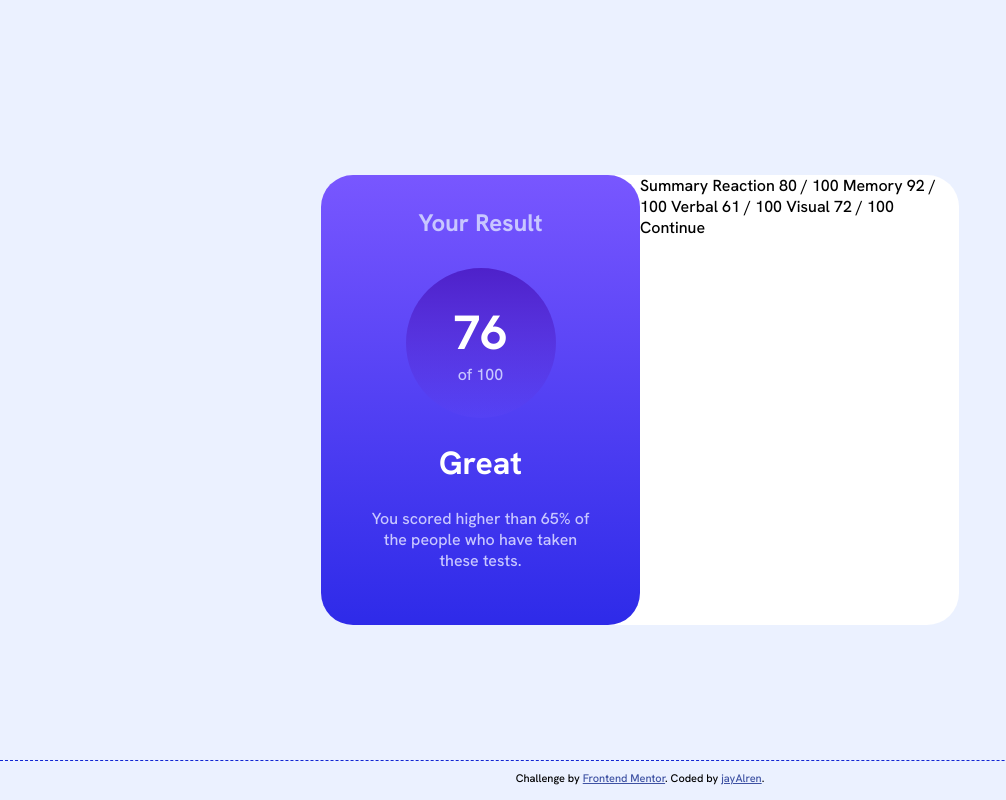
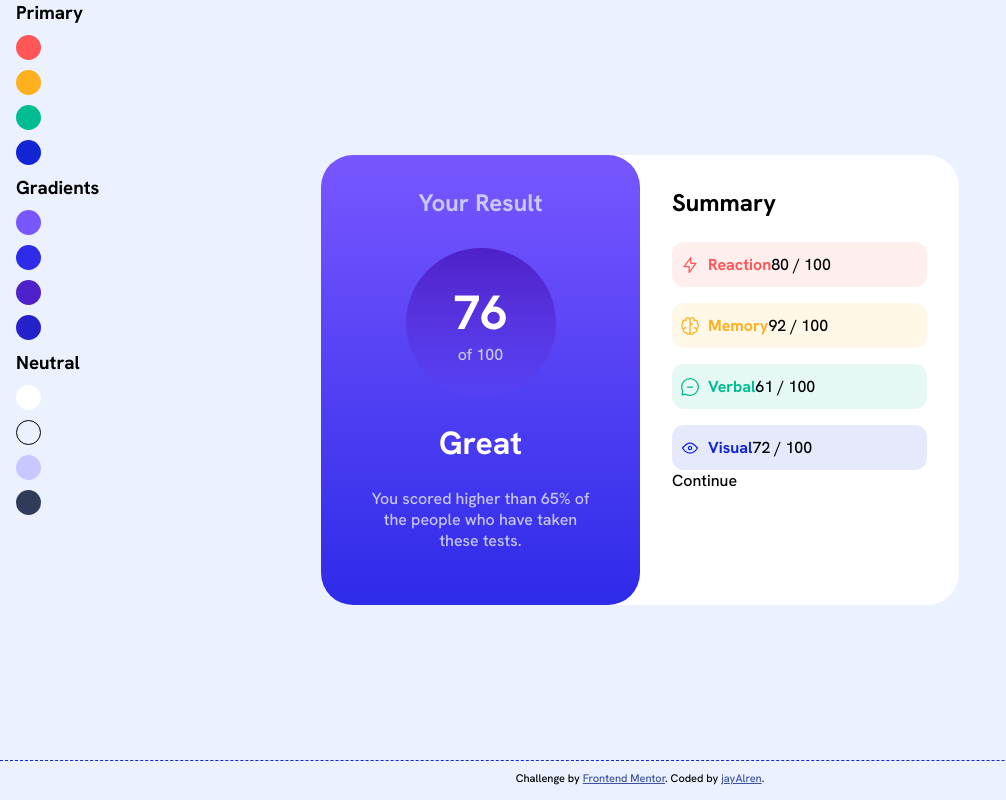
Before and after one commit to jayAlren/results-summary-component-main, a plain HTML site: page index.html in a window 1280 px wide. Shown: the whole page, without its empty margins (0-1006 px from the left). Drawn offline with Linux system fonts and the light colour scheme.

Commit message:
added some visual

```diff
--- a/index.html
+++ b/index.html
@@ -15,6 +15,23 @@
 </head>
 <body>
   <main>
+    <div class="palette">
+      <h3>Primary</h3>
+      <div class="light-red"></div>
+      <div class="Orangey-yellow"></div>
+      <div class="Green-teal"></div>
+      <div class="Cobalt-blue"></div>
+      <h3>Gradients</h3>
+      <div class="Light-slate-blue"></div>
+      <div class="Light-royal-blue"></div>
+      <div class="Violet-blue"></div>
+      <div class="Persian-blue"></div>
+      <h3>Neutral</h3>
+      <div class="White"></div>
+      <div class="Pale-blue"></div>
+      <div class="Light-lavender"></div>
+      <div class="Dark-gray-blue"></div>
+    </div>
     <div class="container">
       <div class="contain">
         <div class="contain-result">
@@ -29,21 +46,32 @@
           </div>
         </div>
         <div class="contain-summary">
-          Summary
-
-          Reaction
-          80 / 100
-
-          Memory
-          92 / 100
-
-          Verbal
-          61 / 100
-
-          Visual
-          72 / 100
-
-          Continue
+          <div class="contain-summary-info">
+            <h2>Summary</h2>
+            <div class="contain-summary-info-group">
+              <div class="contain-summary-info-items">
+                <img src="./assets/images/icon-reaction.svg" />
+                <h4>Reaction</h4>
+                80 / 100
+              </div>
+              <div class="contain-summary-info-items">
+                <img src="./assets/images/icon-memory.svg" />
+                <h4>Memory</h4>
+                92 / 100
+              </div>
+              <div class="contain-summary-info-items">
+                <img src="./assets/images/icon-verbal.svg" />
+                <h4>Verbal</h4>
+                61 / 100
+              </div>
+              <div class="contain-summary-info-items">
+                <img src="./assets/images/icon-visual.svg" />
+                <h4>Visual</h4>
+                72 / 100
+              </div>
+            </div>
+            Continue
+          </div>
         </div>
       </div>
     </div>
--- a/styles.css
+++ b/styles.css
@@ -33,14 +33,107 @@ body {
 }
 
 main {
+	display: grid;
+	place-items: center;
 	min-height: 95dvh;
 }
 
+.palette {
+	position: absolute;
+	display: grid;
+	top: 0;
+	left: 0;
+	gap: 10px;
+	margin: 0 0 0 1em;
+}
+
+.light-red {
+	width: 25px;
+	height: 25px;
+	border-radius: 50%;
+	background-color: hsl(0, 100%, 67%);
+}
+
+.Orangey-yellow {
+	width: 25px;
+	height: 25px;
+	border-radius: 50%;
+	background-color: hsl(39, 100%, 56%)
+}
+
+.Green-teal {
+	width: 25px;
+	height: 25px;
+	border-radius: 50%;
+	background-color: hsl(166, 100%, 37%)
+}
+
+.Cobalt-blue {
+	width: 25px;
+	height: 25px;
+	border-radius: 50%;
+	background-color: hsl(234, 85%, 45%)
+}
+
+.Light-slate-blue {
+	width: 25px;
+	height: 25px;
+	border-radius: 50%;
+	background-color: hsl(252, 100%, 67%)
+}
+
+.Light-royal-blue {
+	width: 25px;
+	height: 25px;
+	border-radius: 50%;
+	background-color: hsl(241, 81%, 54%)
+}
+
+.Violet-blue {
+	width: 25px;
+	height: 25px;
+	border-radius: 50%;
+	background-color: hsla(256, 72%, 46%, 1)
+}
+
+.Persian-blue {
+	width: 25px;
+	height: 25px;
+	border-radius: 50%;
+	background-color: hsla(241, 72%, 46%, 1)
+}
+
+.White {
+	width: 25px;
+	height: 25px;
+	border-radius: 50%;
+	background-color: hsl(0, 0%, 100%)
+}
+
+.Pale-blue {
+	width: 25px;
+	height: 25px;
+	border: 1px solid black;
+	border-radius: 50%;
+	background-color: hsl(221, 100%, 96%)
+}
+
+.Light-lavender {
+	width: 25px;
+	height: 25px;
+	border-radius: 50%;
+	background-color: hsl(241, 100%, 89%)
+}
+
+.Dark-gray-blue {
+	width: 25px;
+	height: 25px;
+	border-radius: 50%;
+	background-color: hsl(224, 30%, 27%)
+}
+
 .container {
-	position: absolute;
-	top: 50%;
-	left: 50%;
-	transform: translate(-50%, -50%);
+
 }
 
 .contain {
@@ -62,7 +155,6 @@ main {
 
 .contain-result-info {
 	padding: 2em 3em;
-
 }
 
 .contain-result-info h2 {
@@ -105,6 +197,67 @@ main {
 	flex: 1;
 }
 
+.contain-summary-info {
+	padding: 2em 2em
+}
+
+.contain-summary-info h2 {
+	margin: 0 0 1em 0;
+}
+
+.contain-summary-info-group {
+
+	display: flex;
+	flex-direction: column;
+	gap: 1em;
+}
+
+.contain-summary-info-items {
+	display: flex;
+	border: none;
+	border-radius: .75em;
+	padding: .75em .50em;
+	flex-grow: 4;
+	align-items: center;
+}
+
+.contain-summary-info-items:nth-of-type(1) {
+	background-color: hsla(0, 100%, 67%, .1);
+
+}
+
+.contain-summary-info-items:nth-of-type(2) {
+	background-color: hsla(39, 100%, 56%, .1);
+}
+
+.contain-summary-info-items:nth-of-type(3) {
+	background-color: hsla(166, 100%, 37%, .1);
+}
+
+.contain-summary-info-items:nth-of-type(4) {
+	background-color: hsla(234, 85%, 45%, .1);
+}
+
+.contain-summary-info-items img {
+	padding: 0 .5em 0 0;
+}
+
+.contain-summary-info-items:nth-of-type(1) h4 {
+	color: hsla(0, 100%, 67%, 1);
+}
+
+.contain-summary-info-items:nth-of-type(2) h4 {
+	color: hsla(39, 100%, 56%, 1);
+}
+
+.contain-summary-info-items:nth-of-type(3) h4 {
+	color: hsla(166, 100%, 37%, 1);
+}
+
+.contain-summary-info-items:nth-of-type(4) h4 {
+	color: hsla(234, 85%, 45%, 1);
+}
+
 footer {
 	width: 100%;
 	padding: 10px 0;
@@ -116,3 +269,11 @@ footer {
 footer a {
 	color: hsl(228, 45%, 44%);
 }
+
+@media screen and (max-width: 640px) {
+	.contain {
+		flex-direction: column;
+		height: auto;
+		width: 320px;
+	}
+}
```
